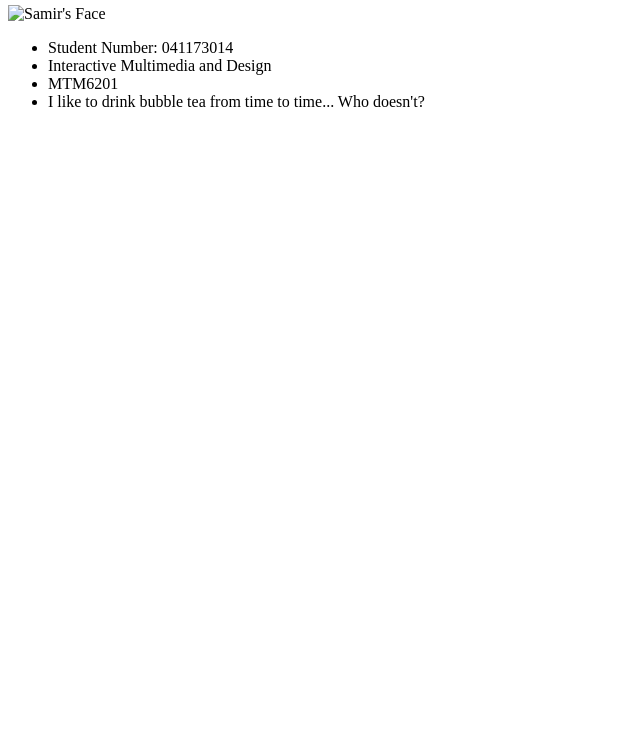
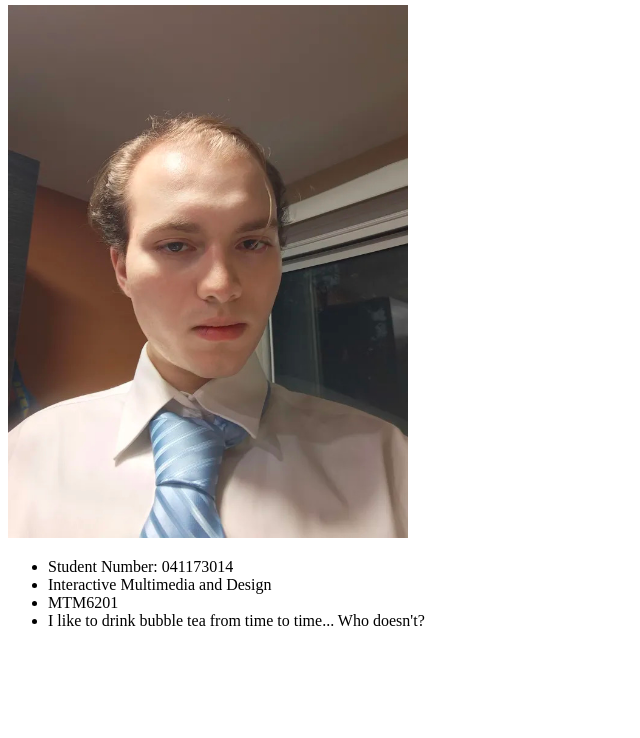
Before and after one commit to SamK-1/mtm6201-week1, a plain HTML site: page index.html in a window 1280 px wide. Shown: the part 62-800 px from the top of the page, without its empty margins (0-640 px from the left). Drawn offline with Linux system fonts and the light colour scheme; the site is published under a folder, as on GitHub Pages, so addresses that start at the root find nothing.

Commit message:
fix slash

```diff
--- a/index.html
+++ b/index.html
@@ -8,7 +8,7 @@
 <body>
     <h2>Samir Kharat</h2>
 
-    <img src="/images/my_image.jpg" width="400" alt="Samir's Face">
+    <img src="images/my_image.jpg" width="400" alt="Samir's Face">
 
     <ul>
         <li>Student Number: 041173014</li>
```
